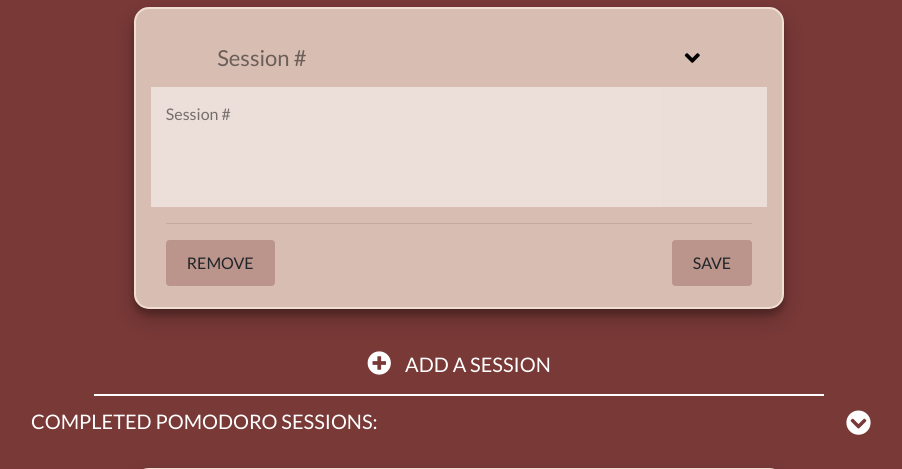
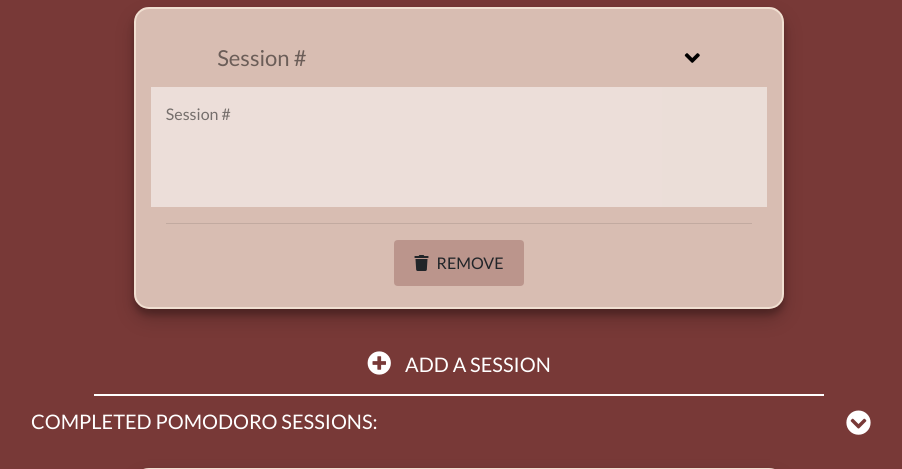
Before and after one commit to jaydejesus14/Pomodoro, a PHP site: page /timer.html in a window 1280 px wide, after a click that opens the changed part. Shown: the part 1010-1479 px from the top of the page, without its empty margins (181-1083 px from the left). Run offline with PHP 8.4, Linux system fonts and the light colour scheme; some libraries are stand-ins or nearby versions.

Commit message:
remove buttons

```diff
--- a/style.css
+++ b/style.css
@@ -680,6 +680,17 @@ textarea {
 
 }
 #sessSaveBtn:hover {
+  padding: 10px 20px;
+  background-color: rgb( 120, 57, 55);
+  color: #783937;
+
+}
+#sessSaveBtn2 {
+  padding: 10px 20px;
+  background-color: rgb( 120, 57, 55, 0.3);
+
+}
+#sessSaveBtn2:hover {
   padding: 10px 20px;
   background-color: rgb( 120, 57, 55);
   color: white;
@@ -1336,6 +1347,10 @@ textarea {
   cursor: pointer;
 }
 
+#trashIcon2 {
+  font-size: 16px;
+  margin-right: 5px;
+}
 #grouped_btns {
   border-radius: 15px;
   width: 70%;
--- a/timer.html
+++ b/timer.html
@@ -259,6 +259,7 @@ background: linear-gradient(0deg, rgba(120,57,55,1) 0%, rgba(240,223,209,1) 100%
                         <div class = "modal-content">
                             <div class = "modal-header text-center d-block  ">
                                 <h4 class="modal-title  d-inline-block">EDIT SESSION</h4>
+                                <button type="button" class="close" data-dismiss="modal" aria-label="Close" style = "color: black;"></button>
                             </div>
                             <div class = "modal-body">
                                 <div class = "row  justify-content-md-center text-center">
@@ -268,10 +269,7 @@ background: linear-gradient(0deg, rgba(120,57,55,1) 0%, rgba(240,223,209,1) 100%
                                         <textarea class ="notesTimerInput2" type = "text" value="" placeholder="Session #" style="color: black" cols="40" rows="6"></textarea>
                                     </div>
                                 </div>
-                                <div class = "modal-footer">
-                                    <button type="button" class="btn btn-secondary" data-dismiss="modal">Close</button>
-                                    <button type="button" class="btn btn-primary" id = "modal-save">Save changes</button>
-                                </div>
+
                             </div>
                         </div>
                     </div>
@@ -329,6 +327,7 @@ background: linear-gradient(0deg, rgba(120,57,55,1) 0%, rgba(240,223,209,1) 100%
                             <button class = "moreBtn" id = "collapsible"  data-toggle="collapse" data-target="#sessionCollapse" aria-expanded="true" aria-controls="collapseOne">
                                 <i class="fa fa-angle-down" id="sessionIcons"></i>
                             </button>
+
                         </div>
                     </div>
                 </div>
@@ -342,11 +341,9 @@ background: linear-gradient(0deg, rgba(120,57,55,1) 0%, rgba(240,223,209,1) 100%
                       </div>
                       <hr>
                       <div class = "row">
-                        <div class = "col-6 text-left">
-                            <button type="button" class="btn lext-right" id = "sessSaveBtn">REMOVE</button>
-                       </div>
-                       <div class = "col-6 text-right">
-                            <button type="button" class="btn " id = "sessSaveBtn">SAVE</button>
+
+                       <div class = "col text-center">
+                            <button type="button" class="btn " id = "sessSaveBtn2"><i class="fa fa-trash" id = "trashIcon2"></i> REMOVE</button>
                         </div>
                         </div>
                     </div>
@@ -405,13 +402,10 @@ background: linear-gradient(0deg, rgba(120,57,55,1) 0%, rgba(240,223,209,1) 100%
                       </div>
                       <hr>
                       <div class = "row">
-                        <div class = "col-6 text-left">
-                            <button type="button" class="btn btn-primary lext-right" id = "sessSaveBtn">CANCEL</button>
-                       </div>
-                       <div class = "col-6 text-right">
-                            <button type="button" class="btn btn-primary" id = "sessSaveBtn">SAVE</button>
-                        </div>
-                        </div>
+                        <div class = "col text-center">
+                            <button type="button" class="btn " id = "sessSaveBtn2"><i class="fa fa-trash" id = "trashIcon2"></i> REMOVE</button>
+                      </div>
+                      </div>
                     </div>
                 </div>
             </div>
```
